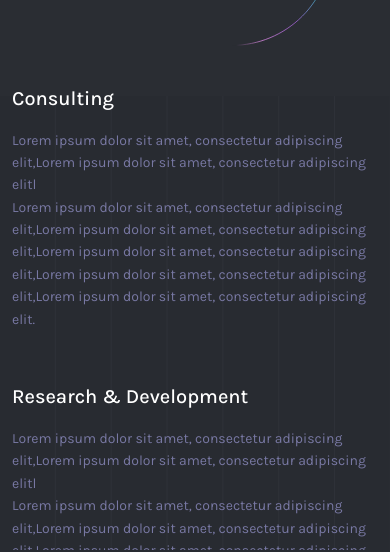
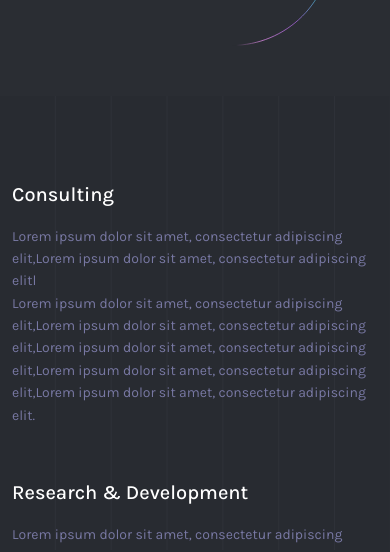
Before and after one commit to ginietaken/onether, a website: page services.html in a window 390 px wide. Shown: the part 294-846 px from the top of the page. Drawn offline with nearby package versions, Linux system fonts and the light colour scheme.

Commit message:
Fixed overflowing header height for services page

```diff
--- a/scss/main.scss
+++ b/scss/main.scss
@@ -701,7 +701,7 @@ h5 {
   }
 
   #header {
-    min-height: 100vh;
+    height: auto;
     #nav {
       width: 100%;
 
@@ -968,7 +968,6 @@ h5 {
   // SERVICES PAGE
   .our-services {
     margin-bottom: 6rem;
-    margin-top: -55rem;
 
     .is-one-fifth {
       display: none !important;
@@ -976,6 +975,7 @@ h5 {
 
     .service-items {
       padding: 0 !important;
+      margin-top: 0 !important;
 
       .service-item {
         h4 {
```
Also changed, not shown: css/main.css.
